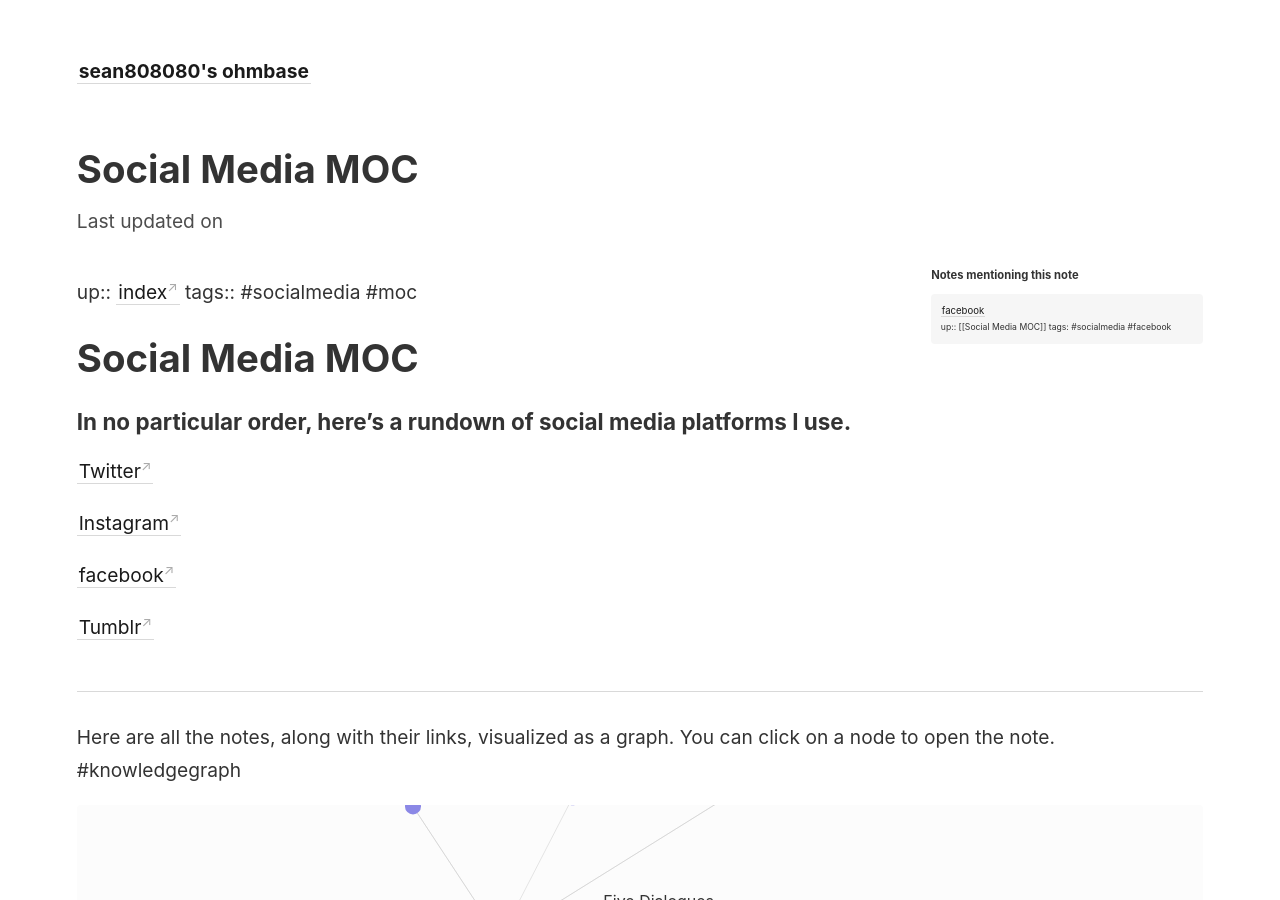
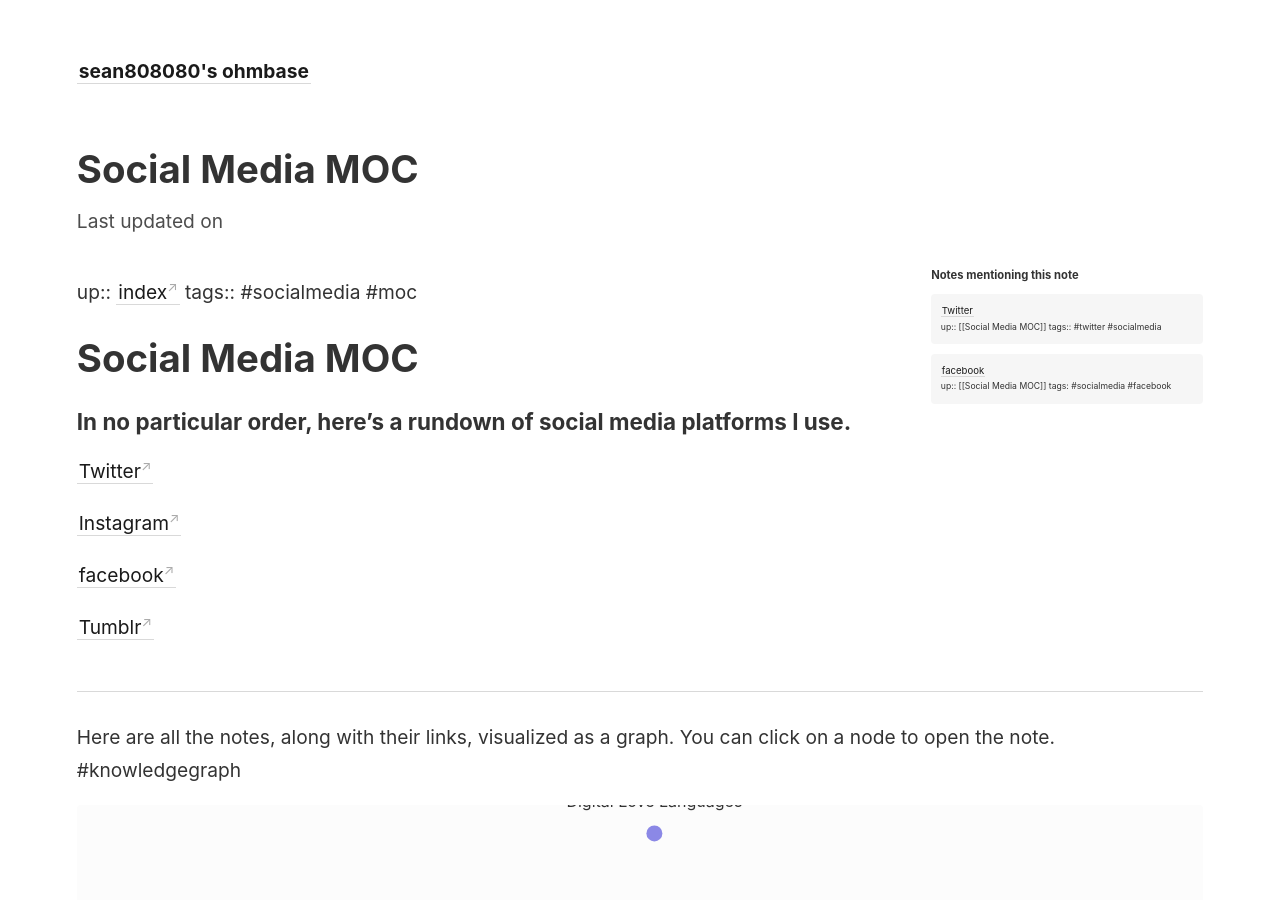
Before and after one commit to sean808080/digital-garden-jekyll, a Jekyll site: the page built from _notes/Social Media MOC.md, in a window 1280 px wide and 900 px high. Built offline with Jekyll 4.4.1, drawn with Linux system fonts in a browser that asks for light colours; some of the changed lines change nothing that is shown.

Commit message:
PUSH NOTE : Twitter.md

```diff
--- a/_notes/Twitter.md
+++ b/_notes/Twitter.md
@@ -2,7 +2,7 @@
 share: TRUE
 title: "Twitter"
 ---
-up:: [Social Media MOC](Social%20Media%20MOC)
+up:: [[Social Media MOC]]
 tags:: #twitter #socialmedia
 
 
```
